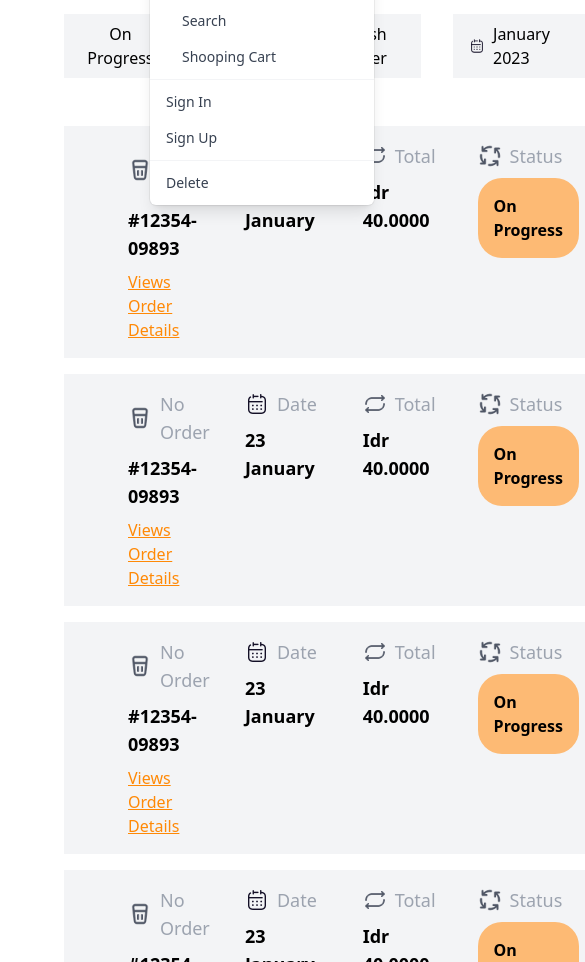
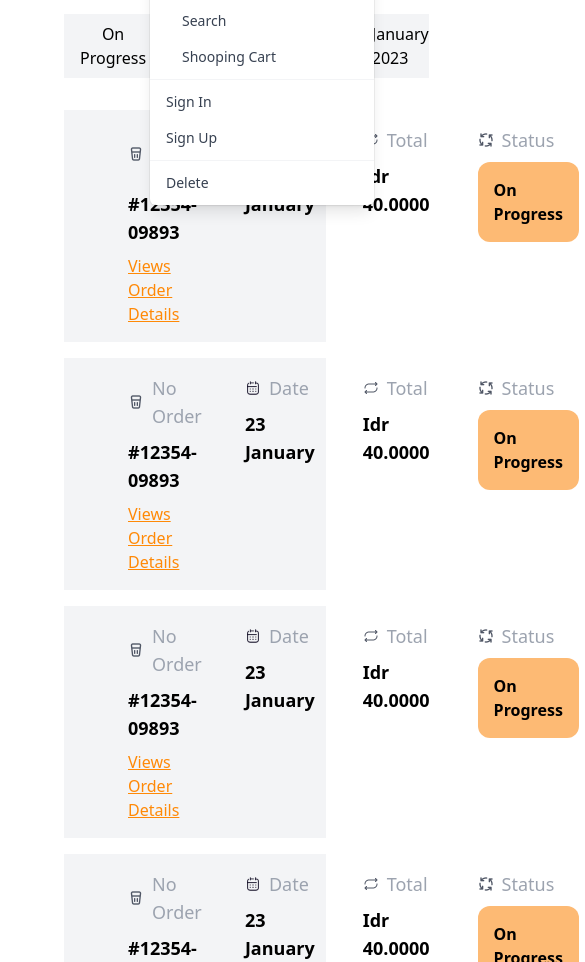
Before and after one commit to IrmawanAriel/FrontEndCoffeeShop, a website: page pages/HistoryOrder.html in a window 390 px wide. Shown: the part 138-1100 px from the top of the page, 585 px wide, since content can reach past the window. Drawn offline with Linux system fonts and the light colour scheme.

Commit message:
FrontEndCoffeeShop

```diff
--- a/pages/HistoryOrder.html
+++ b/pages/HistoryOrder.html
@@ -106,11 +106,11 @@
             </div>
         </section>
 
-        <section class="flex flex-row w-full gap-4">
+        <section class="flex flex-col md:flex-row w-full gap-4">
 
-            <div class="flex flex-col gap-8 basis-3/5"> <!--order-->
+            <div class="flex flex-col gap-4 md:gap-8 basis-3/5"> <!--order-->
 
-                <div class="flex flex-row gap-8 justify-between pb-4"> <!--order date -->
+                <div class="flex flex-row md:gap-8 justify-between pb-4"> <!--order date -->
                     <div class="flex flex-row bg-gray-100 items-center">
                         <button class="py-2 px-4 items-center hover:bg-white">
                             On Progress
@@ -133,7 +133,7 @@
                         <div class="basis-1/5 p-4 flex flex-col gap-2 justify-center">
 
                             <div class=" text-lg text-gray-400 flex flex-row gap-2 items-center">
-                                <img class="h-6" src="../icons/noOrder.png" alt="">
+                                <img class="h-4 md:h-6" src="../icons/noOrder.png" alt="">
                                 <p>No Order</p>
                             </div>
 
@@ -146,7 +146,7 @@
                         <div class="basis-1/5 p-4 flex flex-col gap-2 justify-center">
 
                             <div class=" text-lg text-gray-400 flex flex-row gap-2 items-center">
-                                <img class="h-6" src="../icons/calendar.png" alt="">
+                                <img class="h-4 md:h-6" src="../icons/calendar.png" alt="">
                                 <p>Date</p>
                             </div>
 
@@ -158,7 +158,7 @@
                         <div class="basis-1/5 p-4 flex flex-col gap-2 justify-center">
 
                             <div class=" text-lg text-gray-400 flex flex-row gap-2 items-center">
-                                <img class="h-6" src="../icons/total.png" alt="">
+                                <img class="h-4 md:h-6" src="../icons/total.png" alt="">
                                 <p>Total</p>
                             </div>
 
@@ -170,11 +170,11 @@
                         <div class="basis-1/5 p-4 flex flex-col gap-2 justify-center">
 
                             <div class=" text-lg text-gray-400 flex flex-row gap-2 items-center">
-                                <img class="h-6" src="../icons/status2.png" alt="">
+                                <img class="h-4 md:h-6" src="../icons/status2.png" alt="">
                                 <p>Status</p>
                             </div>
 
-                            <div class="font-semibold bg-orange-300	w-fit rounded-3xl p-4 text-base ">On Progress</div>
+                            <div class="font-semibold bg-orange-300	w-fit rounded-xl md:rounded-3xl p-4 text-base ">On Progress</div>
 
 
                         </div>
@@ -188,7 +188,7 @@
                         <div class="basis-1/5 p-4 flex flex-col gap-2 justify-center">
 
                             <div class=" text-lg text-gray-400 flex flex-row gap-2 items-center">
-                                <img class="h-6" src="../icons/noOrder.png" alt="">
+                                <img class="h-4 md:h-6" src="../icons/noOrder.png" alt="">
                                 <p>No Order</p>
                             </div>
 
@@ -201,7 +201,7 @@
                         <div class="basis-1/5 p-4 flex flex-col gap-2 justify-center">
 
                             <div class=" text-lg text-gray-400 flex flex-row gap-2 items-center">
-                                <img class="h-6" src="../icons/calendar.png" alt="">
+                                <img class="h-4 md:h-6" src="../icons/calendar.png" alt="">
                                 <p>Date</p>
                             </div>
 
@@ -213,7 +213,7 @@
                         <div class="basis-1/5 p-4 flex flex-col gap-2 justify-center">
 
                             <div class=" text-lg text-gray-400 flex flex-row gap-2 items-center">
-                                <img class="h-6" src="../icons/total.png" alt="">
+                                <img class="h-4 md:h-6" src="../icons/total.png" alt="">
                                 <p>Total</p>
                             </div>
 
@@ -225,11 +225,11 @@
                         <div class="basis-1/5 p-4 flex flex-col gap-2 justify-center">
 
                             <div class=" text-lg text-gray-400 flex flex-row gap-2 items-center">
-                                <img class="h-6" src="../icons/status2.png" alt="">
+                                <img class="h-4 md:h-6" src="../icons/status2.png" alt="">
                                 <p>Status</p>
                             </div>
 
-                            <div class="font-semibold bg-orange-300	w-fit rounded-3xl p-4 text-base ">On Progress</div>
+                            <div class="font-semibold bg-orange-300	w-fit rounded-xl md:rounded-3xl p-4 text-base ">On Progress</div>
 
 
                         </div>
@@ -243,7 +243,7 @@
                         <div class="basis-1/5 p-4 flex flex-col gap-2 justify-center">
 
                             <div class=" text-lg text-gray-400 flex flex-row gap-2 items-center">
-                                <img class="h-6" src="../icons/noOrder.png" alt="">
+                                <img class="h-4 md:h-6" src="../icons/noOrder.png" alt="">
                                 <p>No Order</p>
                             </div>
 
@@ -256,7 +256,7 @@
                         <div class="basis-1/5 p-4 flex flex-col gap-2 justify-center">
 
                             <div class=" text-lg text-gray-400 flex flex-row gap-2 items-center">
-                                <img class="h-6" src="../icons/calendar.png" alt="">
+                                <img class="h-4 md:h-6" src="../icons/calendar.png" alt="">
                                 <p>Date</p>
                             </div>
 
@@ -268,7 +268,7 @@
                         <div class="basis-1/5 p-4 flex flex-col gap-2 justify-center">
 
                             <div class=" text-lg text-gray-400 flex flex-row gap-2 items-center">
-                                <img class="h-6" src="../icons/total.png" alt="">
+                                <img class="h-4 md:h-6" src="../icons/total.png" alt="">
                                 <p>Total</p>
                             </div>
 
@@ -280,11 +280,11 @@
                         <div class="basis-1/5 p-4 flex flex-col gap-2 justify-center">
 
                             <div class=" text-lg text-gray-400 flex flex-row gap-2 items-center">
-                                <img class="h-6" src="../icons/status2.png" alt="">
+                                <img class="h-4 md:h-6" src="../icons/status2.png" alt="">
                                 <p>Status</p>
                             </div>
 
-                            <div class="font-semibold bg-orange-300	w-fit rounded-3xl p-4 text-base ">On Progress</div>
+                            <div class="font-semibold bg-orange-300	w-fit rounded-xl md:rounded-3xl p-4 text-base ">On Progress</div>
 
 
                         </div>
@@ -298,7 +298,7 @@
                         <div class="basis-1/5 p-4 flex flex-col gap-2 justify-center">
 
                             <div class=" text-lg text-gray-400 flex flex-row gap-2 items-center">
-                                <img class="h-6" src="../icons/noOrder.png" alt="">
+                                <img class="h-4 md:h-6" src="../icons/noOrder.png" alt="">
                                 <p>No Order</p>
                             </div>
 
@@ -311,7 +311,7 @@
                         <div class="basis-1/5 p-4 flex flex-col gap-2 justify-center">
 
                             <div class=" text-lg text-gray-400 flex flex-row gap-2 items-center">
-                                <img class="h-6" src="../icons/calendar.png" alt="">
+                                <img class="h-4 md:h-6" src="../icons/calendar.png" alt="">
                                 <p>Date</p>
                             </div>
 
@@ -323,7 +323,7 @@
                         <div class="basis-1/5 p-4 flex flex-col gap-2 justify-center">
 
                             <div class=" text-lg text-gray-400 flex flex-row gap-2 items-center">
-                                <img class="h-6" src="../icons/total.png" alt="">
+                                <img class="h-4 md:h-6" src="../icons/total.png" alt="">
                                 <p>Total</p>
                             </div>
 
@@ -335,11 +335,11 @@
                         <div class="basis-1/5 p-4 flex flex-col gap-2 justify-center">
 
                             <div class=" text-lg text-gray-400 flex flex-row gap-2 items-center">
-                                <img class="h-6" src="../icons/status2.png" alt="">
+                                <img class="h-4 md:h-6" src="../icons/status2.png" alt="">
                                 <p>Status</p>
                             </div>
 
-                            <div class="font-semibold bg-orange-300	w-fit rounded-3xl p-4 text-base ">On Progress</div>
+                            <div class="font-semibold bg-orange-300	w-fit rounded-xl md:rounded-3xl p-4 text-base ">On Progress</div>
 
 
                         </div>
```
Also changed, not shown: pages/DetailProduct.html (+21 -21 lines), styles/tailwind.css.
